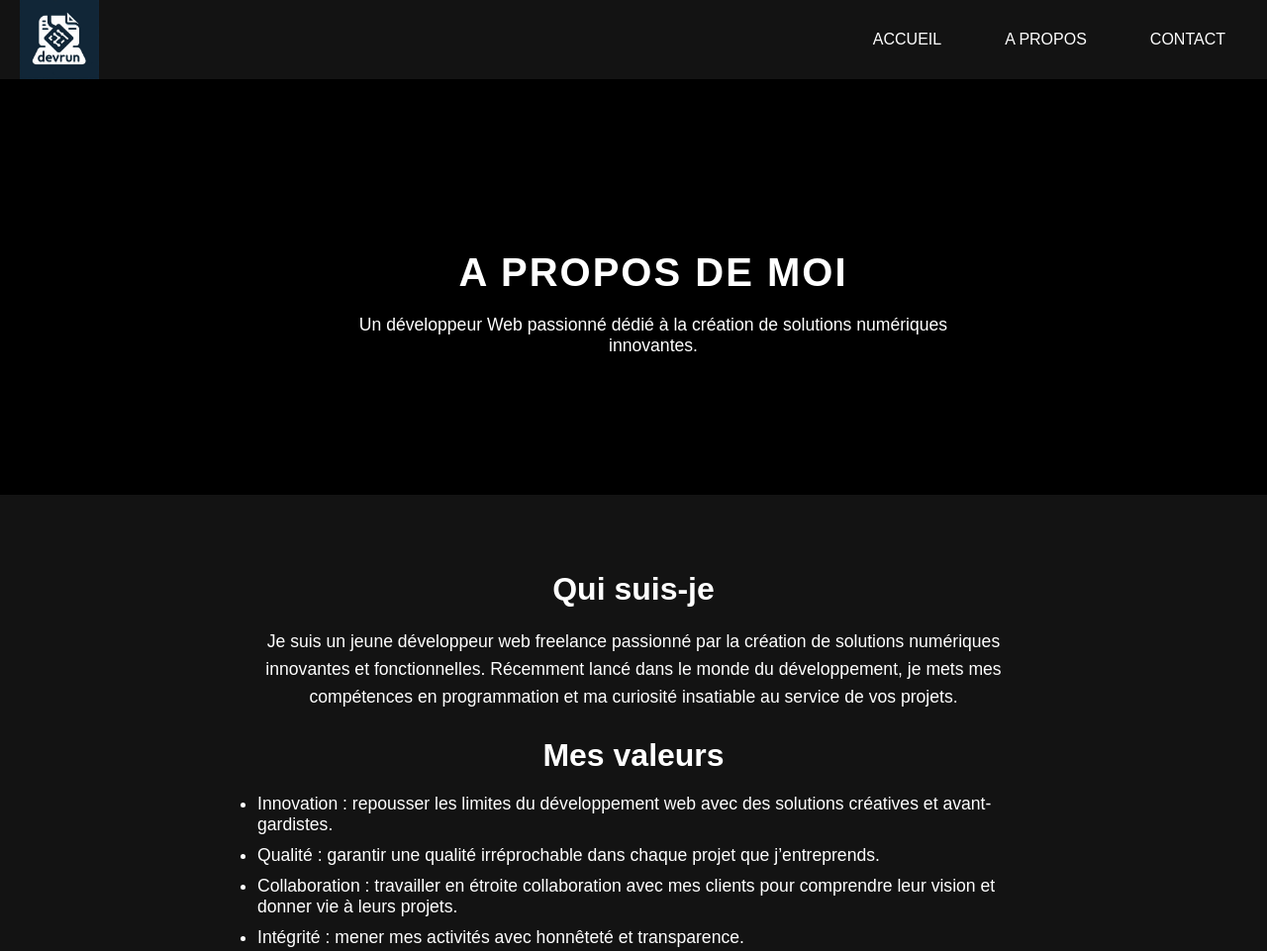
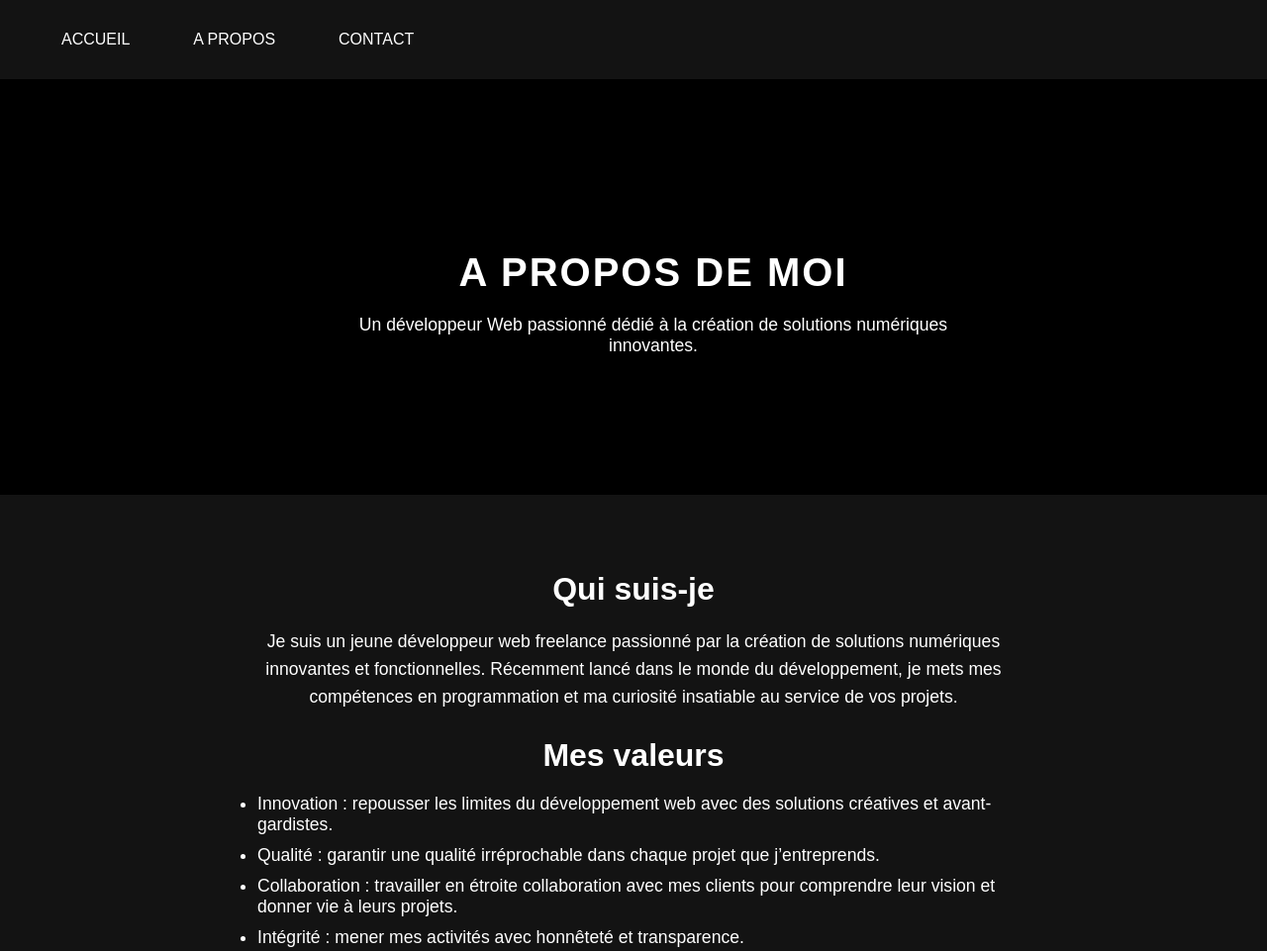
Before and after one commit to Erau97441/Devrun, a plain HTML site: page about.html in a window 1280 px wide. Shown: the top 961 px of the page at 99% size. Drawn offline with Linux system fonts and the light colour scheme; a script that the page names is missing.

Commit message:
Update about.html

```diff
--- a/about.html
+++ b/about.html
@@ -8,7 +8,6 @@
 </head>
 <body>
     <header>
-        <img src="images/OIG2.jpeg" alt="Logo" class="logo">
         <nav>
             <ul>
                 <li style="--i: 1;"><a href="index.html">ACCUEIL</a></li>
```
